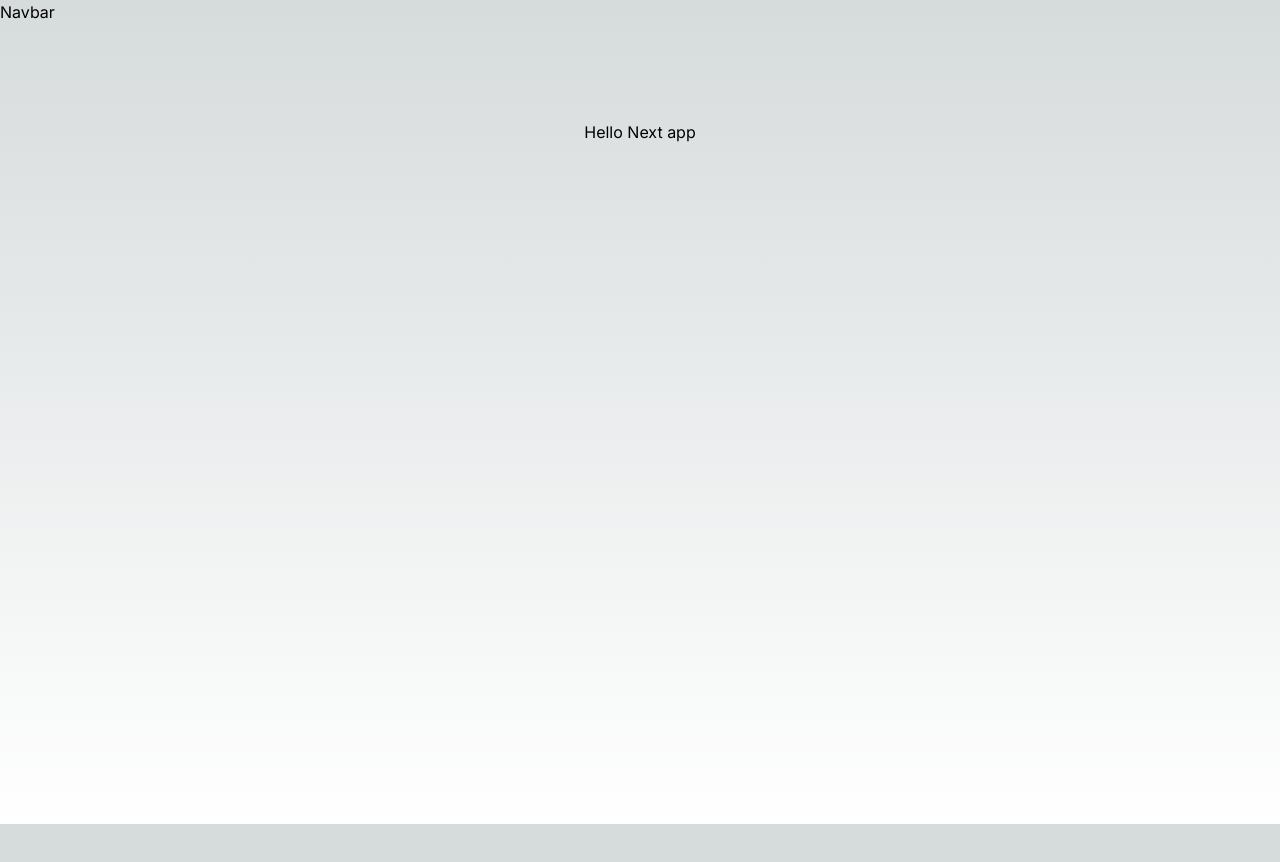
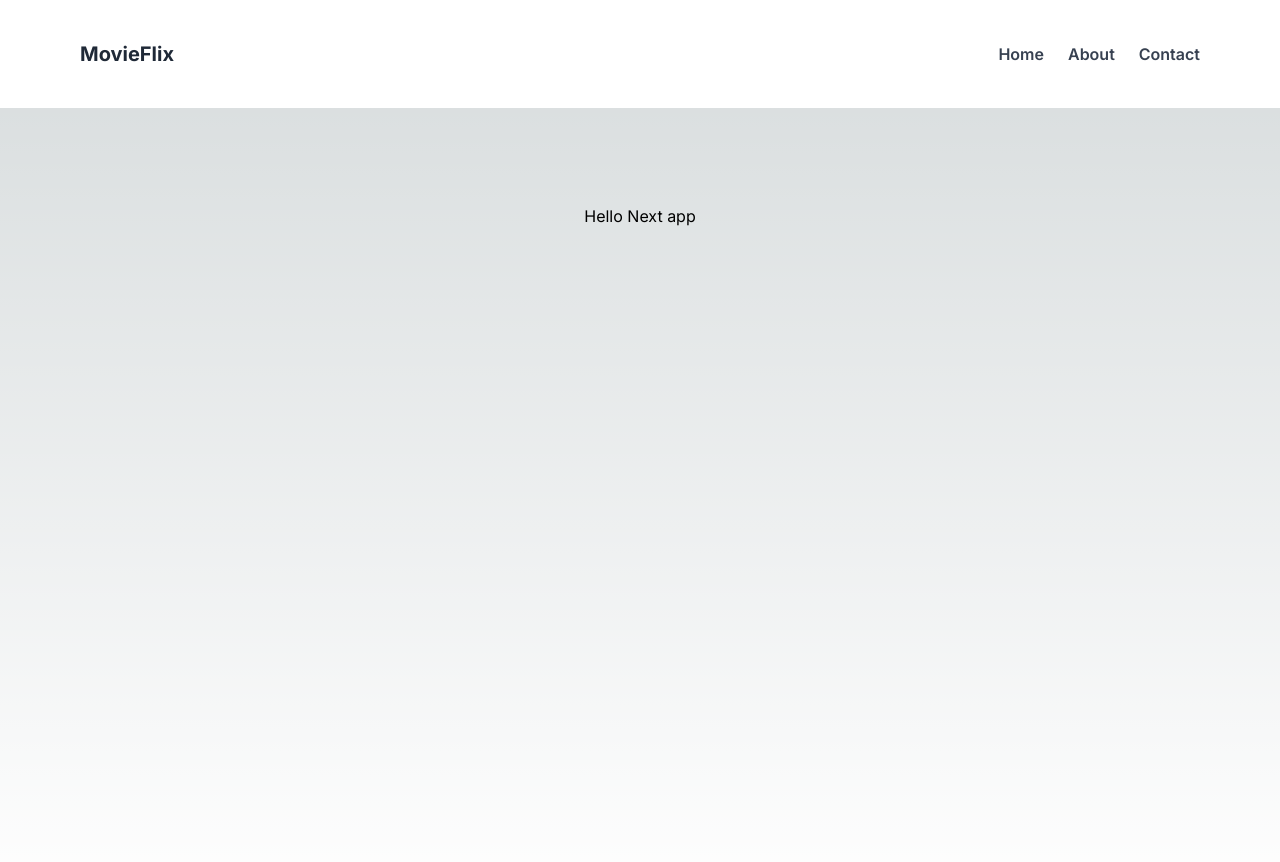
Before and after one commit to mariyabaig/next-movies, a Next.js app: page / in a window 1280 px wide. Shown: the top 862 px of the page. Before the commit the page ends 824 px from the top, so only its background shows below. Built offline with nearby package versions, Linux system fonts and the light colour scheme.

Commit message:
Routing implemented

```diff
--- a/src/app/component/Navbar.js
+++ b/src/app/component/Navbar.js
@@ -1,8 +1,26 @@
 import React from 'react'
+import Link from 'next/link'
 
 const Navbar = () => {
   return (
-    <div>Navbar</div>
+    <nav className="flex justify-between px-20 py-10 items-center bg-white">
+    <h1 className="text-xl text-gray-800 font-bold">MovieFlix</h1>
+    <div className="flex items-center">
+
+      <ul className="flex items-center space-x-6">
+        <li className="font-semibold text-gray-700">
+        <Link href="/">Home</Link>
+
+        </li>
+        <li className="font-semibold text-gray-700"><Link href="/about">About</Link></li>
+        <li className="font-semibold text-gray-700">
+        <Link href="/contact">Contact</Link>
+        </li>
+
+
+      </ul>
+    </div>
+  </nav>
   )
 }
 
```
